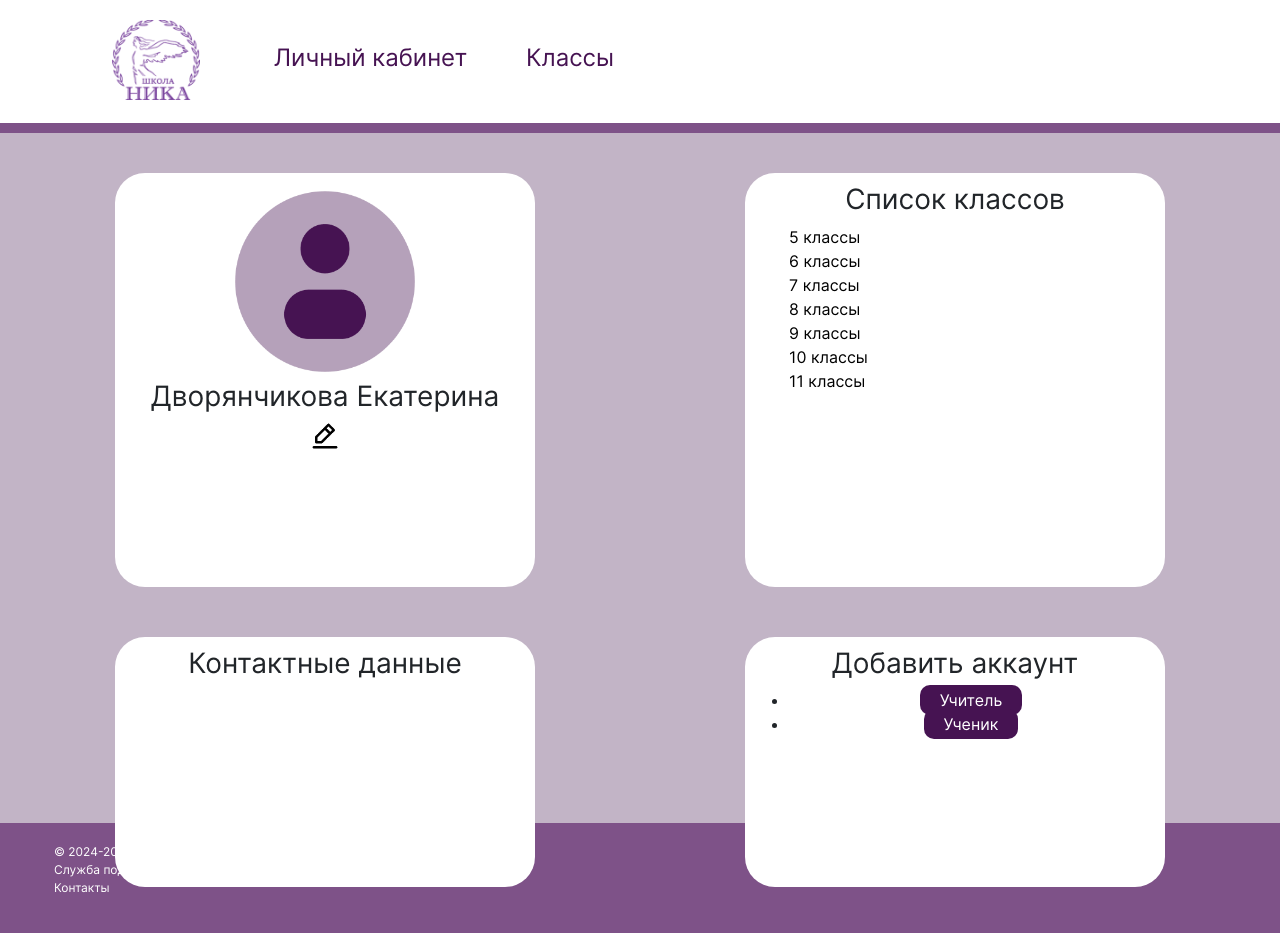
After one commit to maknikstar/flask, a Flask app: page /second in a window 1280 px wide. The commit adds this page. Run offline with Flask 3, Linux system fonts and the light colour scheme.

Commit message:
начата вторая страница

```diff
--- a/app/routes.py
+++ b/app/routes.py
@@ -31,3 +31,7 @@ def login():
     # login_user(user, remember=form.remember_me.data)
     # return redirect(url_for('index'))
     # return render_template('login.html', title='Sign In', form=form)
+
+@app.route('/second')
+def second_page():
+    return render_template('second.html', title='Home')
--- a/app/static/style.css
+++ b/app/static/style.css
@@ -30,6 +30,7 @@ nav {
 footer {
     height: auto;
     min-height: 90px;
+    background-color: #7E5288;
 }
 footer ul li {
     list-style-type: none;
@@ -38,7 +39,7 @@ footer ul li {
     padding: 0;
     text-decoration: none;
     font-family: Inter;
-    color: #000;
+    color: #FFF;
     font-size: 12px;
 }
 .main {
@@ -50,6 +51,33 @@ footer ul li {
     height: 80px;
     margin-left: 40px;
 
+}
+
+.bg {
+    background-color: #C2B4C6;
+    height: auto;
+    min-height: 300px;
+}
+
+.inner_box {
+    background-color: #FFF;
+    border-radius: 30px;
+    margin-top: 30px;
+    font-family: Inter;
+}
+
+.classes_list {
+    list-style-type: none;
+    text-align: left;
+}
+.classes_list a:link {
+    text-decoration: none;
+    color:black;
+}
+
+.classes_list a:visited {
+    text-decoration: none;
+    color:black;
 }
 
 a.nav:link {
@@ -69,12 +97,29 @@ a.nav:visited {
 a.ftr:link {
     text-decoration: none;
     font-family: Inter;
-    color: #000;
+    color: #FFF;
     font-size: 12px;
 }
 a.ftr:visited {
     text-decoration: none;
     font-family: Inter;
-    color: #000;
+    color: #FFF;
     font-size: 12px;
 }
+
+a.add_btn:link {
+    text-decoration: none;
+    color:#FFF;
+    background-color: #461352;
+    margin: 20px;
+    padding: 5px 20px;
+    border-radius: 10px;
+}
+a.add_btn:visited {
+    text-decoration: none;
+    color:#FFF;
+    background-color: #461352;
+    margin: 20px;
+    padding: 50px 20px;
+    border-radius: 10px;
+}
--- /dev/null
+++ b/app/templates/second.html
@@ -0,0 +1,42 @@
+{% extends "base.html" %}
+{% block content %}
+  <div class="row bg">
+    <div class="col-1"></div>
+    <div class="col-4 inner_box">
+        <img src="{{ url_for('static', filename='user.png')}}" height="50%">
+        <span><h3>Дворянчикова Екатерина</h3><img src="{{ url_for('static', filename='edit_btn.png')}}" height="30"></span>
+    </div>
+    <div class="col-2"></div>
+    <div class="col-4 inner_box">
+        <h3>Список классов</h3>
+        <ul class="classes_list">
+          <li><a href="">5 классы</a></li>
+          <li><a href="">6 классы</a></li>
+          <li><a href="">7 классы</a></li>
+          <li><a href="">8 классы</a></li>
+          <li><a href="">9 классы</a></li>
+          <li><a href="">10 классы</a></li>
+          <li><a href="">11 классы</a></li>
+        </ul>
+    </div>
+    <div class="col-1"></div>
+  </div>
+  <div class="row bg">
+    <div class="col-1"></div>
+    <div class="col-4 inner_box">
+        <h3>Контактные данные</h3>
+    </div>
+    <div class="col-2"></div>
+    <div class="col-4 inner_box">
+      <h3>Добавить аккаунт</h3>
+      <ul>
+
+        <li><a href="" class="add_btn">Учитель</a></li>
+        <li><a href="" class="add_btn">Ученик</a></li>
+      </ul>
+
+
+    </div>
+    <div class="col-1"></div>
+  </div>
+{% endblock %}
```
Also changed, not shown: app/static/edit_btn.png (added), app/static/user.png (added).
